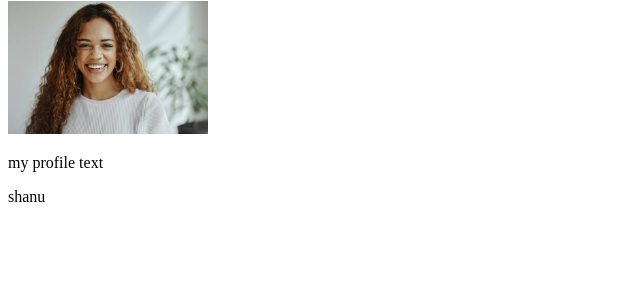
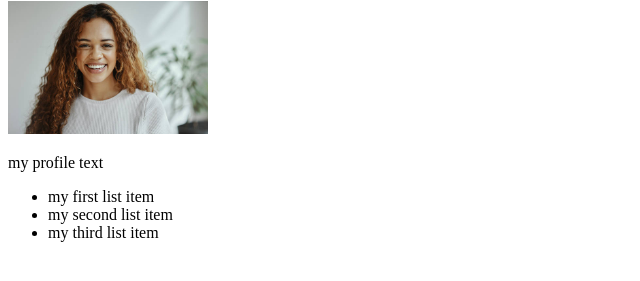
Before and after one commit to Jedhinmariamanuel/loon.1201, a plain HTML site: page index.html in a window 1280 px wide. Shown: the part 79-360 px from the top of the page, without its empty margins (0-640 px from the left). Drawn offline with Linux system fonts and the light colour scheme.

Commit message:
added list

```diff
--- a/index.html
+++ b/index.html
@@ -9,7 +9,10 @@
     <h1>loona</h1>
     <img width="200px" src="profile.jpg" alt="">
     <p>my profile text</p>
-    <p>shanu</p>
+    <ul>
+        <li>my first list item</li>
+        <li>my second list item</li>
+        <li>my third list item</li>
 
 </body>
 </html>
```
